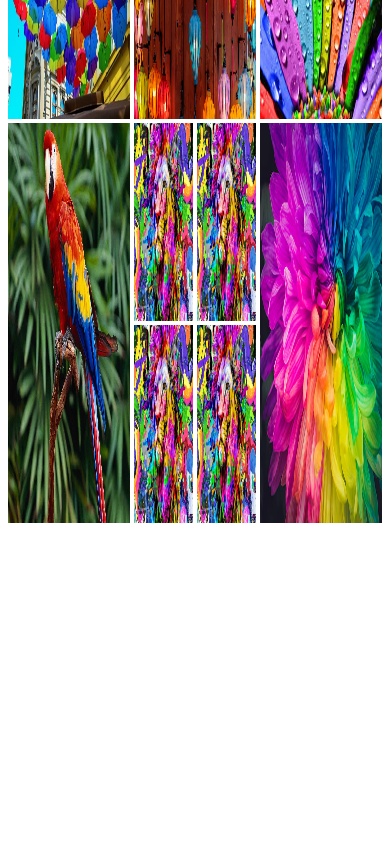
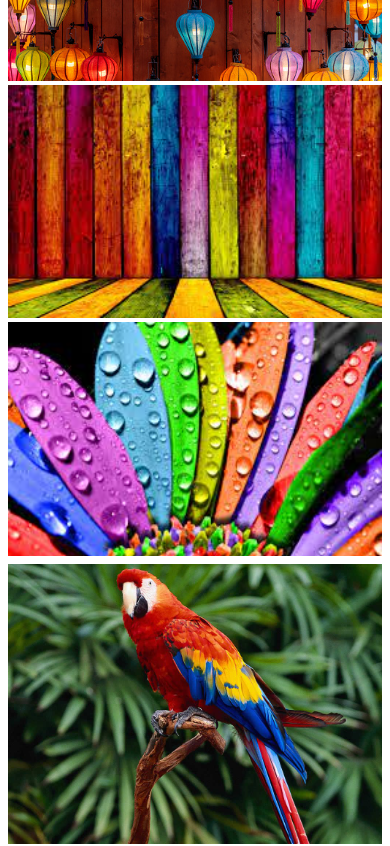
Before and after one commit to AminTalukder/Simple_responsive_layouts, a plain HTML site: page index.html in a window 390 px wide. Shown: the part 740-1586 px from the top of the page. Before the commit the page ends 1271 px from the top, so only its background shows below. Drawn offline with Linux system fonts and the light colour scheme.

Commit message:
Redia query added

```diff
--- a/style.css
+++ b/style.css
@@ -23,3 +23,13 @@ img{
     grid-template-columns: repeat(2,1fr);
     gap: 4px;
 }
+@media screen and (max-width:576px) {
+    .row{
+        flex-direction: column;
+        height: auto;
+    }
+    .lion-collage{
+        display:grid;
+        grid-template-columns: 1fr;
+    }
+}
```
